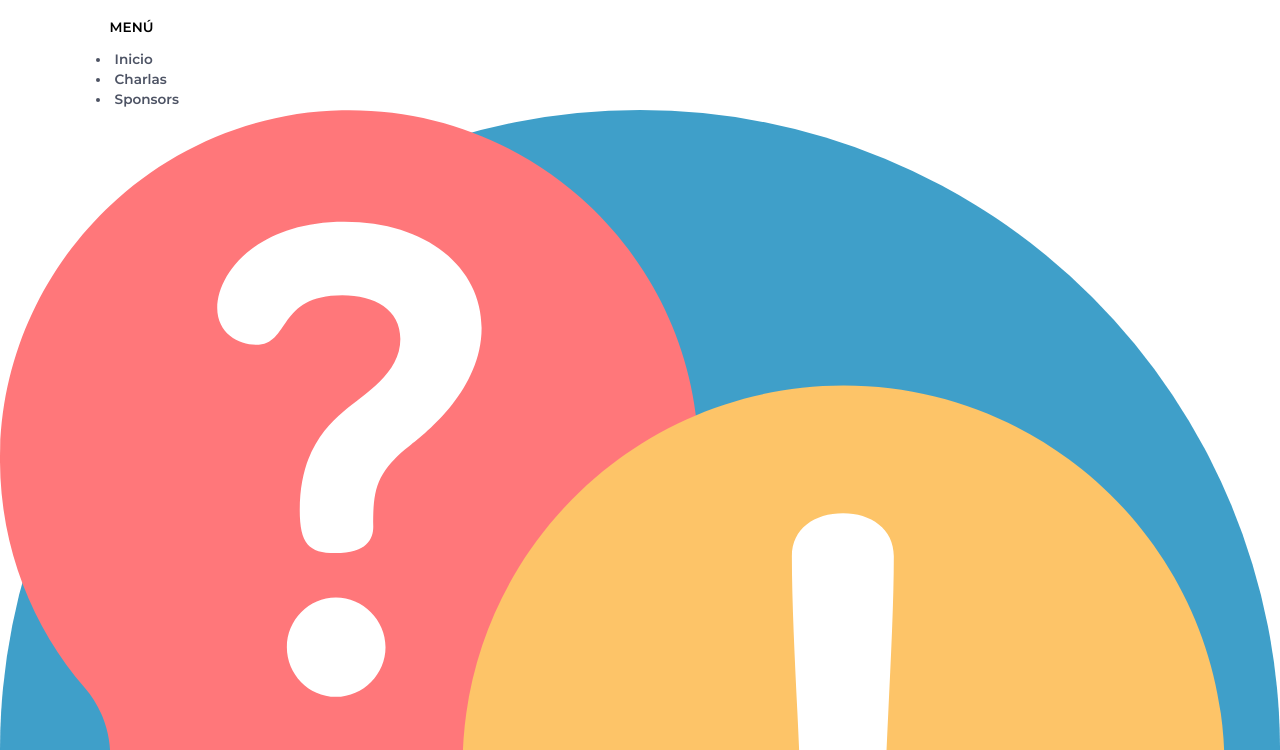
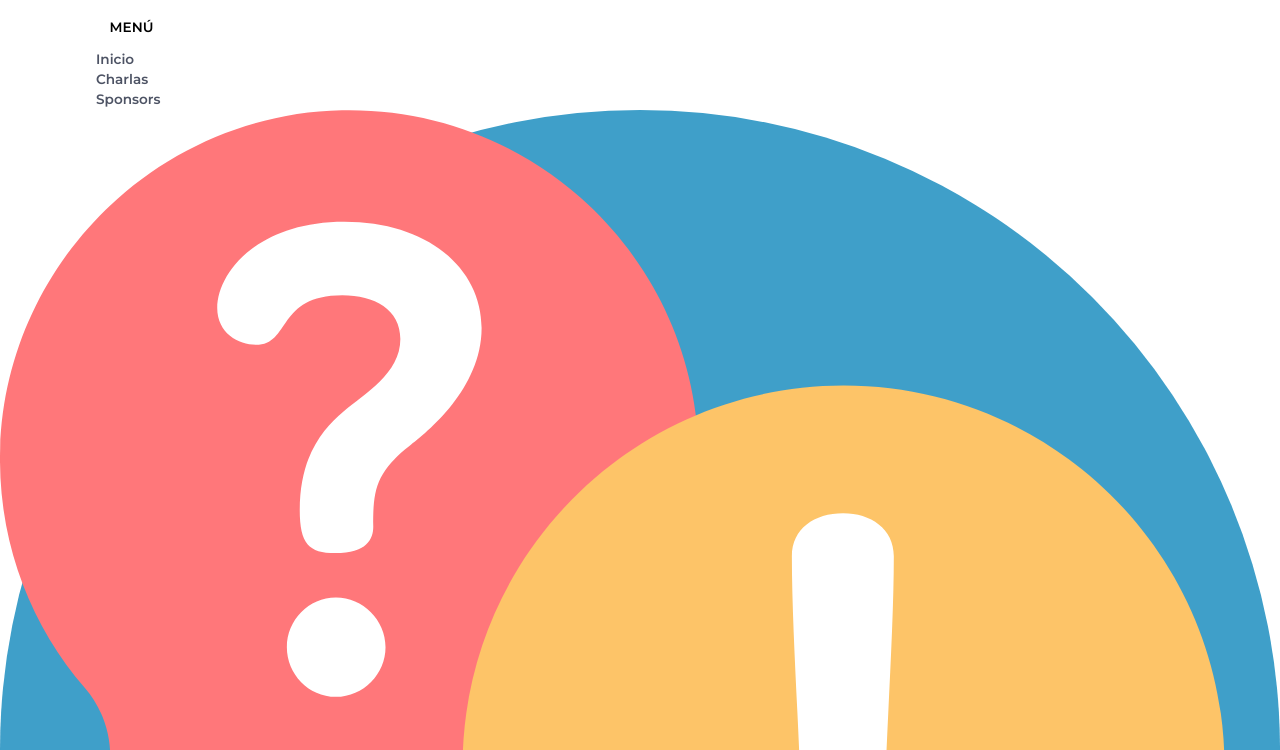
Before and after one commit to oyabun/tarugoconf3, a plain HTML site: page index.html in a window 1280 px wide. Shown: the part 50-800 px from the top of the page. Drawn offline with Linux system fonts and the light colour scheme; a web font is replaced by a local one.

Commit message:
Reset ul style list

```diff
--- a/_steps/01/_site.scss
+++ b/_steps/01/_site.scss
@@ -4,6 +4,9 @@ button{
 	appearance: none;
 	background-color: transparent;
 	outline: none;
+}
+ul {
+	list-style: none;
 }
 /*********** ELEMENTS ***********/
 body {
--- a/_steps/02/_site.scss
+++ b/_steps/02/_site.scss
@@ -4,6 +4,9 @@ button{
 	appearance: none;
 	background-color: transparent;
 	outline: none;
+}
+ul {
+	list-style: none;
 }
 /*********** ELEMENTS ***********/
 body {
--- a/_steps/03/_site.scss
+++ b/_steps/03/_site.scss
@@ -4,6 +4,9 @@ button{
 	appearance: none;
 	background-color: transparent;
 	outline: none;
+}
+ul {
+	list-style: none;
 }
 /*********** ELEMENTS ***********/
 body {
--- a/_steps/04/_site.scss
+++ b/_steps/04/_site.scss
@@ -4,6 +4,9 @@ button{
 	appearance: none;
 	background-color: transparent;
 	outline: none;
+}
+ul {
+	list-style: none;
 }
 /*********** ELEMENTS ***********/
 body {
--- a/src/scss/_site.scss
+++ b/src/scss/_site.scss
@@ -4,6 +4,9 @@ button{
 	appearance: none;
 	background-color: transparent;
 	outline: none;
+}
+ul{
+	list-style: none;
 }
 /*********** ELEMENTS ***********/
 body {
```
Also changed, not shown: dist/css/styles.min.css.
